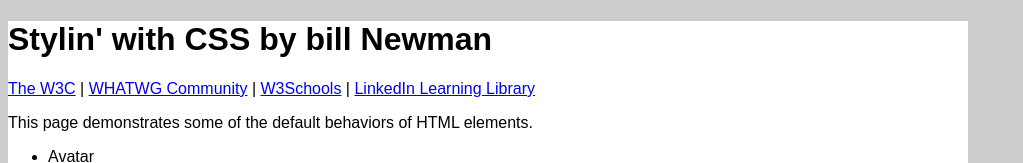
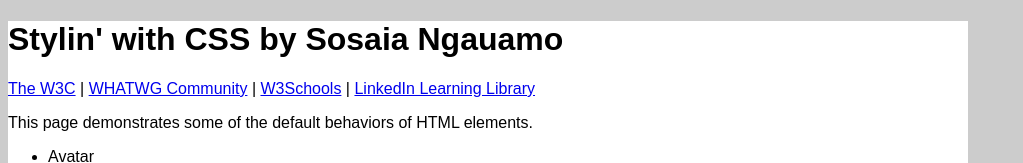
Before and after one commit to Sosaia-N/Stylin-wih-Css, a plain HTML site: page index.html in a window 1280 px wide. Shown: the top 163 px of the page, without its empty margins (0-1023 px from the left). Drawn offline with Linux system fonts and the light colour scheme.

Commit message:
update with my name

```diff
--- a/index.html
+++ b/index.html
@@ -3,7 +3,7 @@
 <head>
   <meta charset="utf-8">
   <meta name="robots" content="noindex, nofollow">
-  <title>Stylin' with CSS by bill Newman</title>
+  <title>Stylin' with CSS by Sosaia Ngauamo</title>
   <style>
 
     html{
@@ -12,10 +12,10 @@
 
 
     body {
-    font-family:Arial,sans-serif;
-    background-color:#fff;
-    max-width:960px;
-    width:90%;
+        font-family:Arial,sans-serif;
+        background-color:#fff;
+        max-width:960px;
+        width:90%;
     }
 
       table, th, td {
@@ -26,7 +26,7 @@
 </head>
 <body>
   <header>
-      <h1>Stylin' with CSS by bill Newman</h1>
+      <h1>Stylin' with CSS by Sosaia Ngauamo</h1>
       <nav>
           <a href="https://www.w3.org/" target="_blank">The W3C</a> |
           <a href="https://whatwg.org/" target="_blank">WHATWG Community</a> |
```
